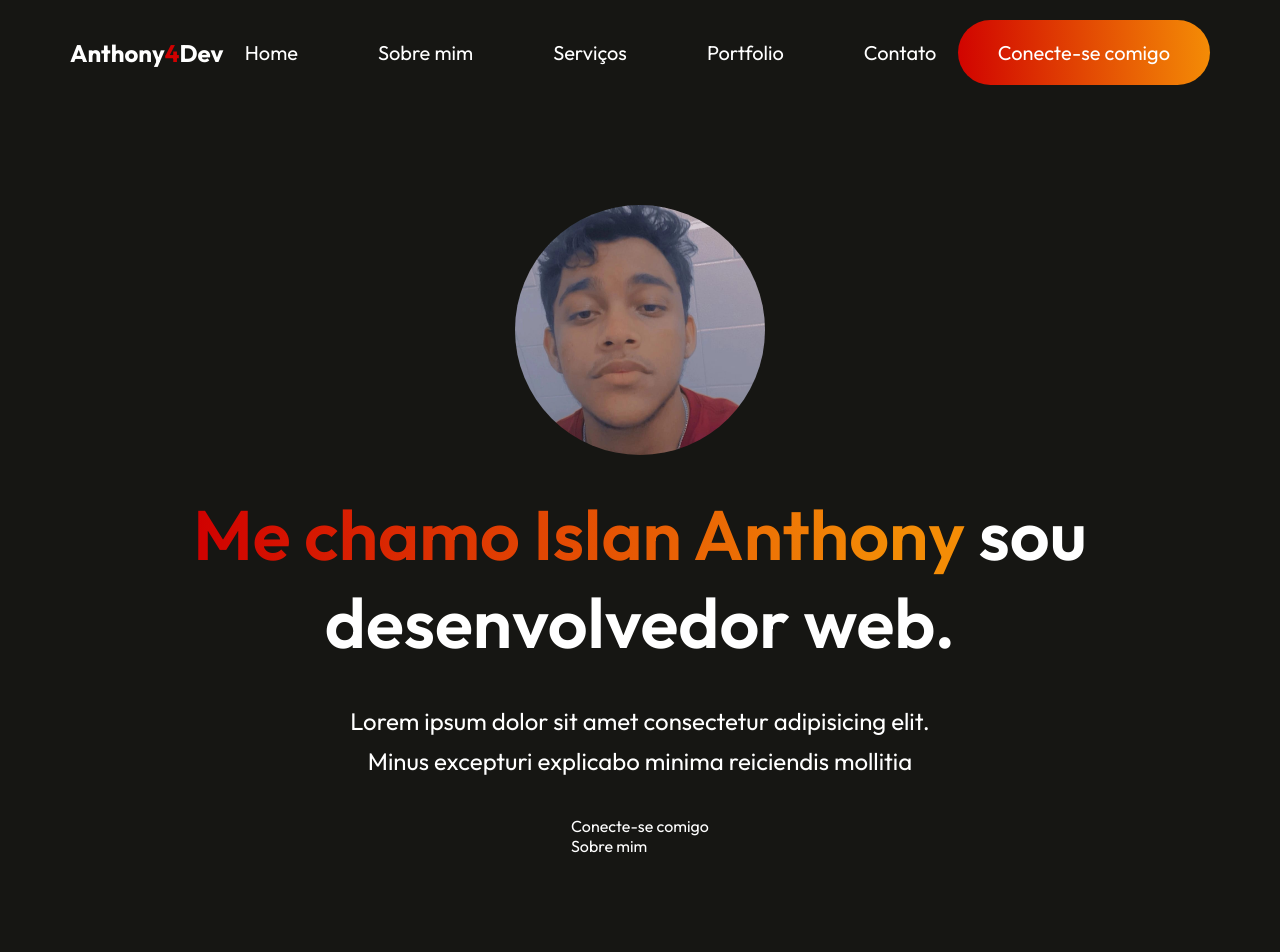
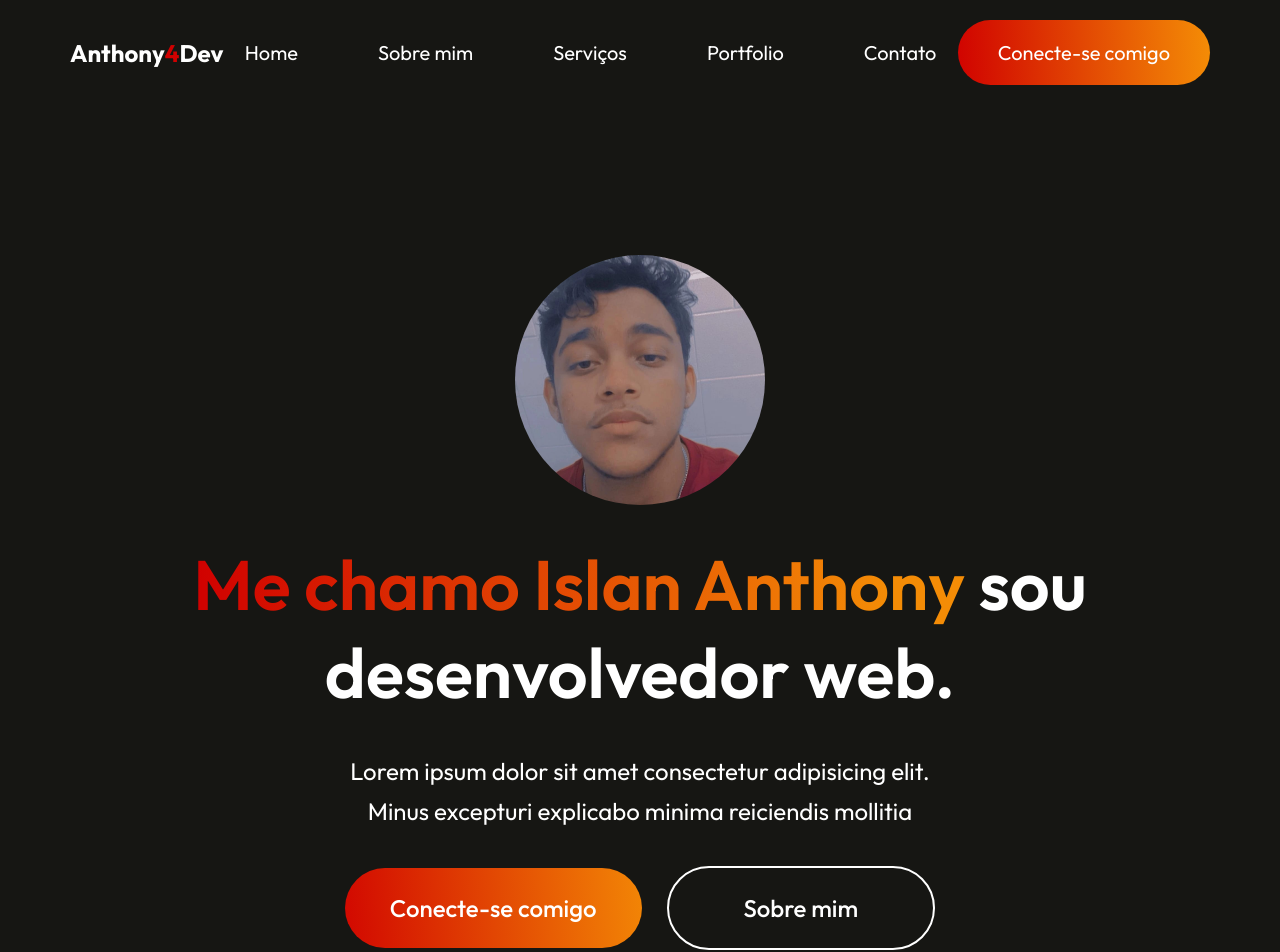
Before and after one commit to Anthony4Dev/portfolio-react, a React (Vite) app: page / in a window 1280 px wide. Shown: the top 952 px of the page. Before the commit the page ends 856 px from the top, so only its background shows below. Built offline with nearby package versions, Linux system fonts and the light colour scheme.

Commit message:
primeira parte do home feita, falta apenas alguns ajustes de texto

```diff
--- a/src/Components/Hero/Hero.css
+++ b/src/Components/Hero/Hero.css
@@ -5,7 +5,7 @@
     gap: 35px;
 }
 #eu{
-    margin-top: 100px;
+    margin-top: 150px;
     width: 50%;
     max-width: 250px;
     aspect-ratio: 1/1;
@@ -33,3 +33,33 @@
     font-size: 24px;
     line-height: 40px;
 }
+.hero-action{
+    display:flex;
+    align-items: center;
+    gap: 25px;
+    font-size: 24px;
+    font-weight: 500;
+    margin-bottom: 50px;
+}
+
+.hero-connect{
+    padding: 25px 45px;
+    border-radius: 50px;
+    background: linear-gradient(264deg, #f48c06 -5.09%, #d00000 106.28%);
+    cursor: pointer;
+}
+
+.hero-resume{
+    padding: 25px 75px;
+    border-radius: 50px;
+    border: 2px solid #fff;
+    cursor: pointer;
+}
+
+.hero-connect:hover{
+    border:2px solid #fff;
+}
+
+.hero-resume:hover{
+    border-color: #f48c06;
+}
```
